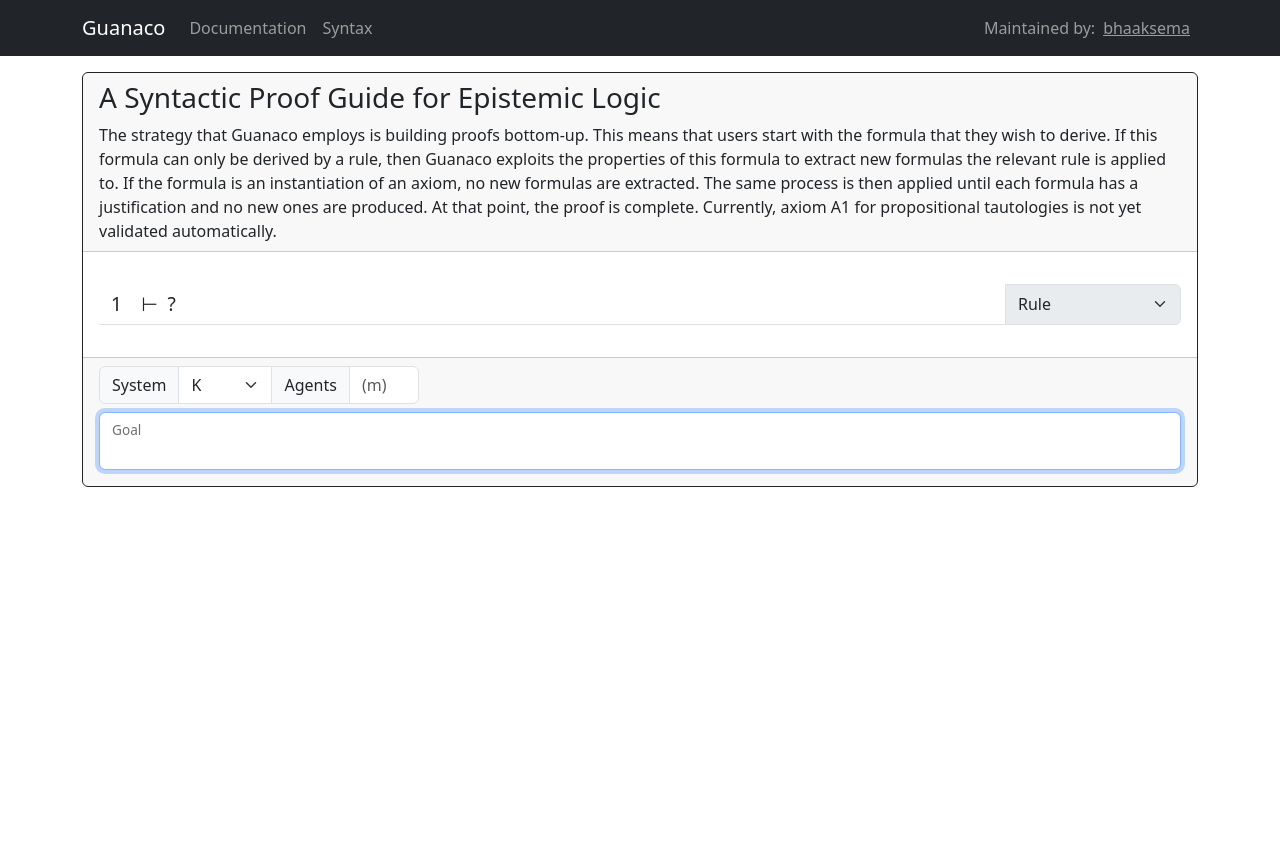
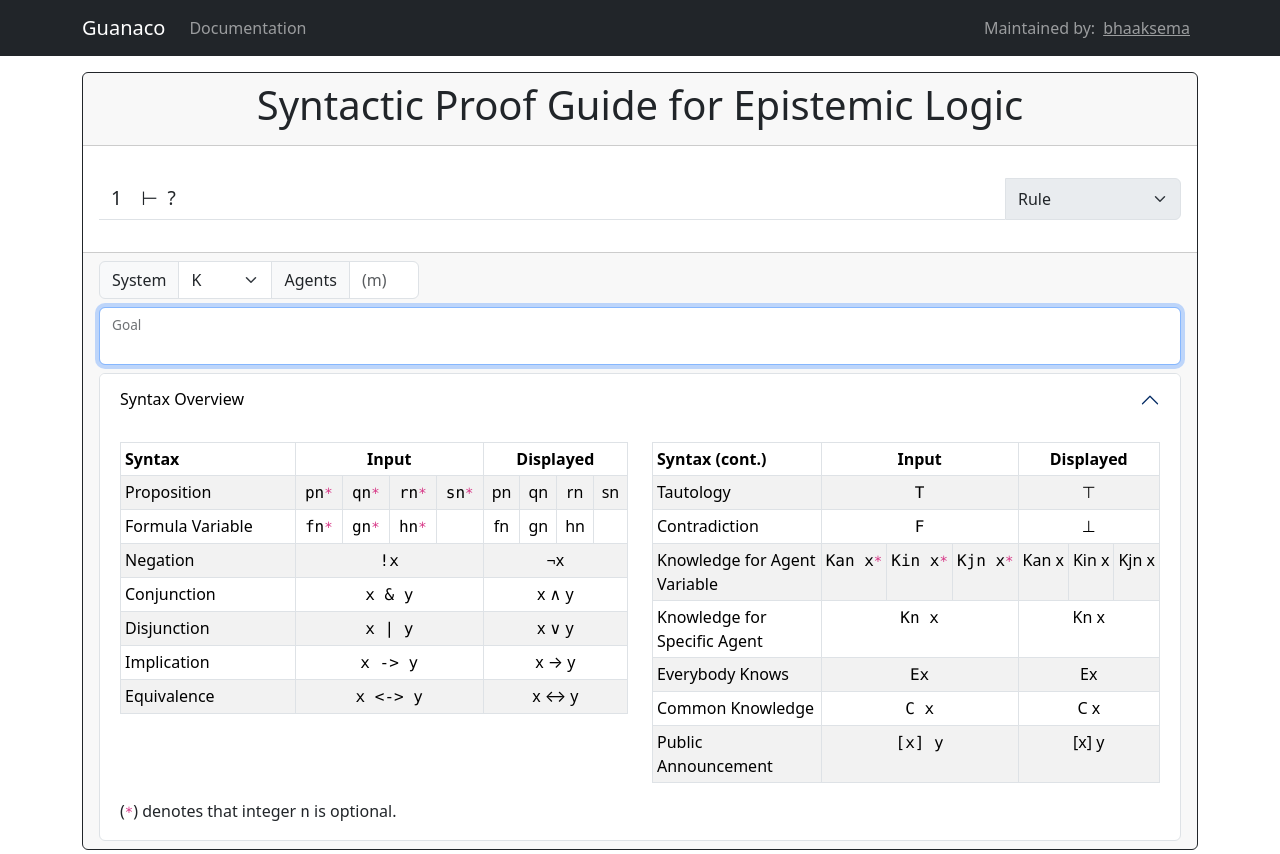
Before and after one commit to bhaaksema/guanaco, a React (Vite) app: page / in a window 1280 px wide. Before the commit the page ends 800 px from the top, so only its background shows below. Built offline with nearby package versions, Linux system fonts and the light colour scheme.

Commit message:
Syntax Table

```diff
--- a/src/App.jsx
+++ b/src/App.jsx
@@ -5,7 +5,6 @@ import Proof from "./components/Proof";
 export default function App() {
   const maintainer = "https://github.com/bhaaksema";
   const documentation = "https://bhaaksema.github.io/guanaco-doc/";
-  const syntax = "https://bhaaksema.github.io/guanaco-doc/#implementation";
 
   /**
    * Render the App component.
@@ -21,9 +20,6 @@ export default function App() {
             <Nav className="me-auto">
               <Nav.Link href={documentation} target="_blank">
                 Documentation
-              </Nav.Link>
-              <Nav.Link href={syntax} target="_blank">
-                Syntax
               </Nav.Link>
             </Nav>
             <Nav className="justify-content-end">
--- /dev/null
+++ b/src/components/Accordion.css
@@ -0,0 +1,5 @@
+.accordion-button {
+  background-color: #fff !important;
+  color: #000 !important;
+  box-shadow: none !important;
+}
--- a/src/components/Proof.jsx
+++ b/src/components/Proof.jsx
@@ -6,9 +6,10 @@ import { Tree } from "../utils/Tree";
 import ProofLine from "./ProofLine";
 import SystemSelect from "./SystemSelect";
 import GoalInput from "./GoalInput";
+import SyntaxTable from "./SyntaxTable";
 
 function Proof() {
-  const title = "A Syntactic Proof Guide for Epistemic Logic";
+  const title = "Syntactic Proof Guide for Epistemic Logic";
   // initialize the proof tree and the system
   const [root, setRoot] = useState(new Tree({ type: "hole" }));
   const [system, setSystem] = useState({
@@ -24,18 +25,9 @@ function Proof() {
   return (
     <Card border="dark" className="mt-3 mb-1">
       <Card.Header>
-        <Card.Title as="h3">{title}</Card.Title>
-        <Card.Text>
-          The strategy that Guanaco employs is building proofs bottom-up. This
-          means that users start with the formula that they wish to derive. If
-          this formula can only be derived by a rule, then Guanaco exploits the
-          properties of this formula to extract new formulas the relevant rule
-          is applied to. If the formula is an instantiation of an axiom, no new
-          formulas are extracted. The same process is then applied until each
-          formula has a justification and no new ones are produced. At that
-          point, the proof is complete. Currently, axiom A1 for propositional
-          tautologies is not yet validated automatically.
-        </Card.Text>
+        <Card.Title as="h1" className="text-center">
+          {title}
+        </Card.Title>
       </Card.Header>
       <Card.Body>
         {root.toArray().map((node) => (
@@ -45,6 +37,7 @@ function Proof() {
       <Card.Footer>
         <SystemSelect {...{ root, setRoot, system, setSystem }} />
         <GoalInput {...{ setRoot, system }} />
+        <SyntaxTable />
       </Card.Footer>
     </Card>
   );
--- /dev/null
+++ b/src/components/SyntaxTable.jsx
@@ -0,0 +1,113 @@
+import { Accordion, Col, Row, Table } from "react-bootstrap";
+import "./Accordion.css";
+
+function SyntaxTable() {
+  const syntax = [
+    [
+      {
+        name: "Proposition",
+        input: ["pn", "qn", "rn", "sn"],
+        pretty: ["pn", "qn", "rn", "sn"],
+      },
+      {
+        name: "Formula Variable",
+        input: ["fn", "gn", "hn"],
+        pretty: ["fn", "gn", "hn"],
+      },
+      { name: "Negation", input: "!x", pretty: "¬x" },
+      { name: "Conjunction", input: "x & y", pretty: "x ∧ y" },
+      { name: "Disjunction", input: "x | y", pretty: "x ∨ y" },
+      { name: "Implication", input: "x -> y", pretty: "x → y" },
+      { name: "Equivalence", input: "x <-> y", pretty: "x ↔ y" },
+    ],
+    [
+      { name: "Tautology", input: "T", pretty: "⊤" },
+      { name: "Contradiction", input: "F", pretty: "⊥" },
+      {
+        name: "Knowledge for Agent Variable",
+        input: ["Kan x", "Kin x", "Kjn x"],
+        pretty: ["Kan x", "Kin x", "Kjn x"],
+      },
+      { name: "Knowledge for Specific Agent", input: "Kn x", pretty: "Kn x" },
+      { name: "Everybody Knows", input: "Ex", pretty: "Ex" },
+      { name: "Common Knowledge", input: "C x", pretty: "C x" },
+      { name: "Public Announcement", input: "[x] y", pretty: "[x] y" },
+    ],
+  ];
+
+  const table = (col, i) => (
+    <Table striped bordered hover size="sm">
+      <thead>
+        <tr>
+          <th>Syntax {i === 1 && "(cont.)"}</th>
+          <th className="text-center" colSpan={4 - i}>
+            Input
+          </th>
+          <th className="text-center" colSpan={4 - i}>
+            Displayed
+          </th>
+        </tr>
+      </thead>
+      <tbody>
+        {col.map((row, j) => (
+          <tr key={j}>
+            <td>{row.name}</td>
+            {Array.isArray(row.input) ? (
+              row.input.map((input, k) => (
+                <td key={k} className="text-center text-nowrap">
+                  <samp>{input}</samp>
+                  <code>*</code>
+                </td>
+              ))
+            ) : (
+              <td className="text-center text-nowrap" colSpan={4 - i}>
+                <samp>{row.input}</samp>
+              </td>
+            )}
+            {Array.isArray(row.input) && row.input.length < 4 - i && (
+              <td
+                className="text-center text-nowrap"
+                colSpan={4 - i - row.input.length}
+              ></td>
+            )}
+            {Array.isArray(row.pretty) ? (
+              row.pretty.map((pretty, k) => (
+                <td key={k} className="text-center text-nowrap">
+                  {pretty}
+                </td>
+              ))
+            ) : (
+              <td className="text-center text-nowrap" colSpan={4 - i}>
+                {row.pretty}
+              </td>
+            )}
+            {Array.isArray(row.pretty) && row.pretty.length < 4 - i && (
+              <td
+                className="text-center text-nowrap"
+                colSpan={4 - i - row.pretty.length}
+              ></td>
+            )}
+          </tr>
+        ))}
+      </tbody>
+    </Table>
+  );
+
+  return (
+    <Accordion defaultActiveKey="0">
+      <Accordion.Item eventKey="0">
+        <Accordion.Header>Syntax Overview</Accordion.Header>
+        <Accordion.Body>
+          <Row>
+            {syntax.map((col, i) => (
+              <Col key={i}>{table(col, i)}</Col>
+            ))}
+          </Row>
+          (<code>*</code>) denotes that integer <samp>n</samp> is optional.
+        </Accordion.Body>
+      </Accordion.Item>
+    </Accordion>
+  );
+}
+
+export default SyntaxTable;
```
